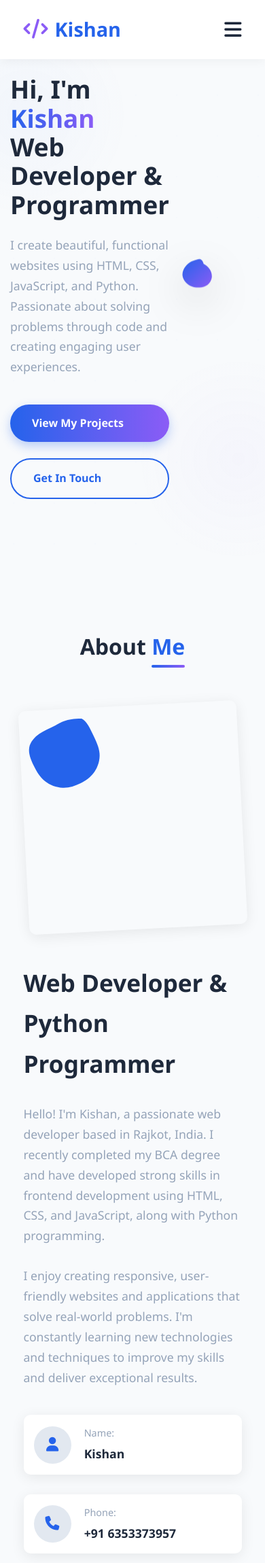
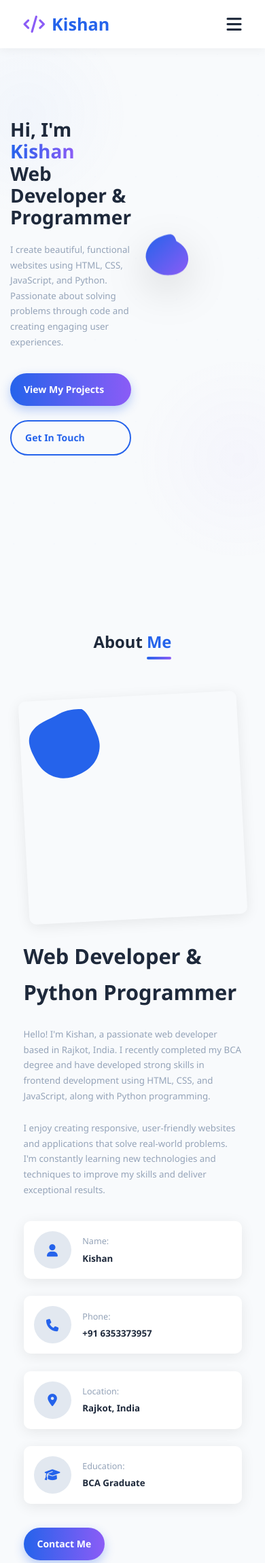
Before and after one commit to KISHAN652/portfolio-site, a Flask app: page / in a window 390 px wide. Shown: the top 2299 px of the page at 68% size. Run offline with Flask 3, Linux system fonts and the light colour scheme.

Commit message:
Update style.css

```diff
--- a/static/style.css
+++ b/static/style.css
@@ -1006,3 +1006,59 @@
         font-size: 1.5rem;
     }
 }
+/* New Media Queries for Smaller Screens */
+@media (max-width: 400px) {
+    html {
+        font-size: 14px;
+    }
+    .hero h1 {
+        font-size: 2rem;
+    }
+    .hero p,
+    .about-text p,
+    .contact-details p,
+    .project-info p {
+        font-size: 0.95rem;
+    }
+    .section-title {
+        font-size: 1.7rem;
+    }
+    .btn,
+    .submit-btn {
+        padding: 12px 20px;
+        font-size: 1rem;
+    }
+    .nav-links {
+        gap: 1.2rem;
+    }
+    .footer-col p,
+    .footer-links a {
+        font-size: 0.95rem;
+    }
+    .about-details,
+    .form-group,
+    .project-grid,
+    .skills-container {
+        grid-template-columns: 1fr;
+    }
+    .contact-container,
+    .about-content {
+        grid-template-columns: 1fr;
+        gap: 2rem;
+    }
+    .hero-img {
+        width: 100%;
+        margin-top: 2rem;
+        position: relative;
+    }
+    body {
+        overflow-x: hidden;
+    }
+    .navbar {
+        padding: 1rem 0;
+    }
+    .form-input {
+        font-size: 0.9rem;
+        padding: 12px 15px;
+    }
+}
```
